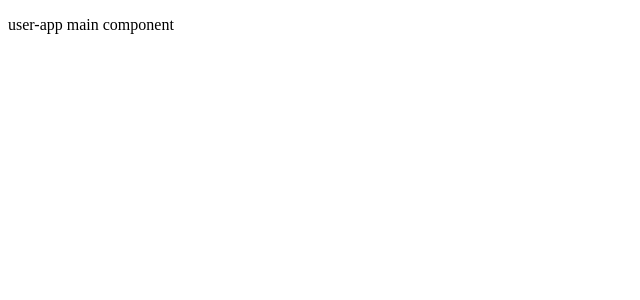
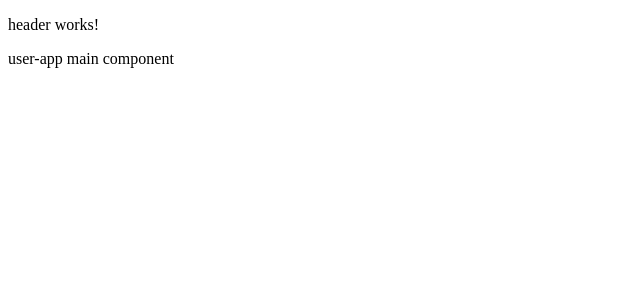
Before and after one commit to ilyasahmedshaikh/user-app, an Angular app: page / in a window 1280 px wide. Shown: the top 300 px of the page, without its empty margins (0-640 px from the left). Built offline with nearby package versions, Linux system fonts and the light colour scheme.

Commit message:
some changes and add components

```diff
--- a/src/app/app.component.html
+++ b/src/app/app.component.html
@@ -1 +1,3 @@
+<app-header>hearder works!</app-header>
+
 <p>user-app main component</p>
--- a/src/app/layout/header/header.component.html
+++ b/src/app/layout/header/header.component.html
@@ -1 +1 @@
-<app-header>hearder works!</app-header>
+<p>header works!</p>
```
